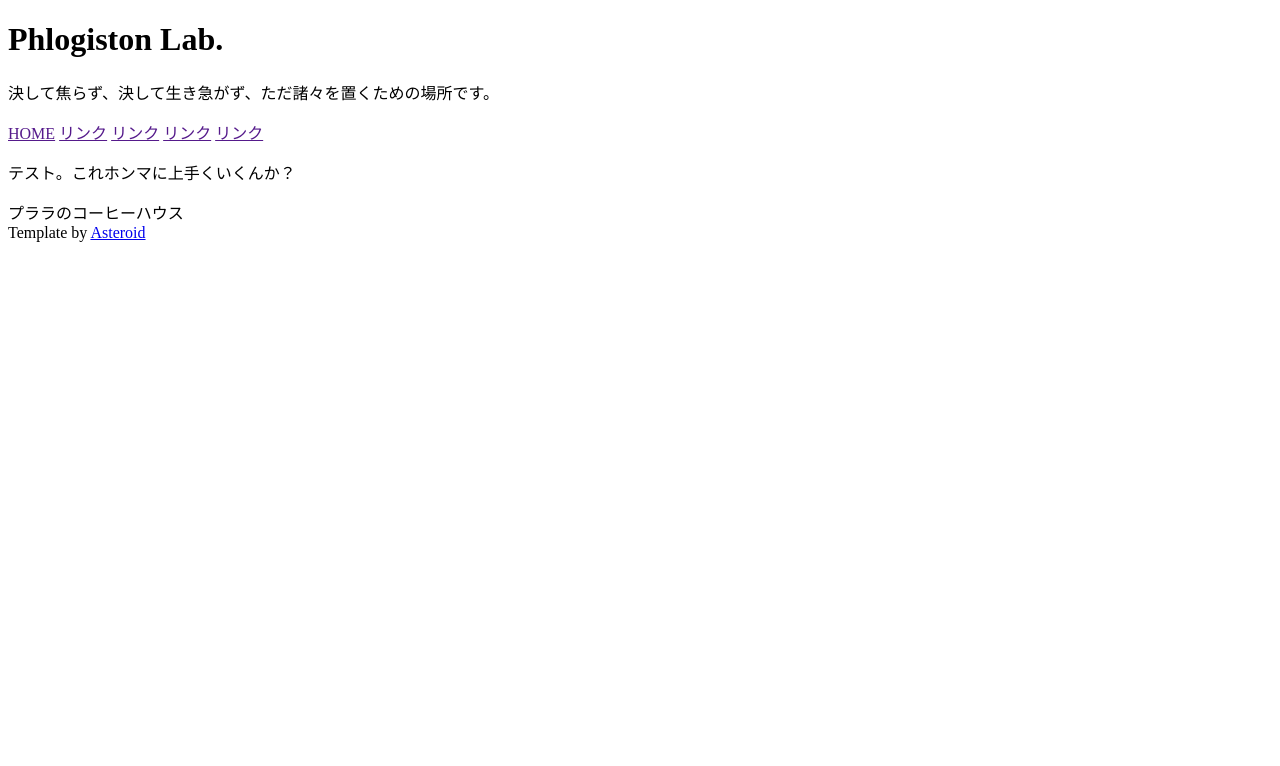
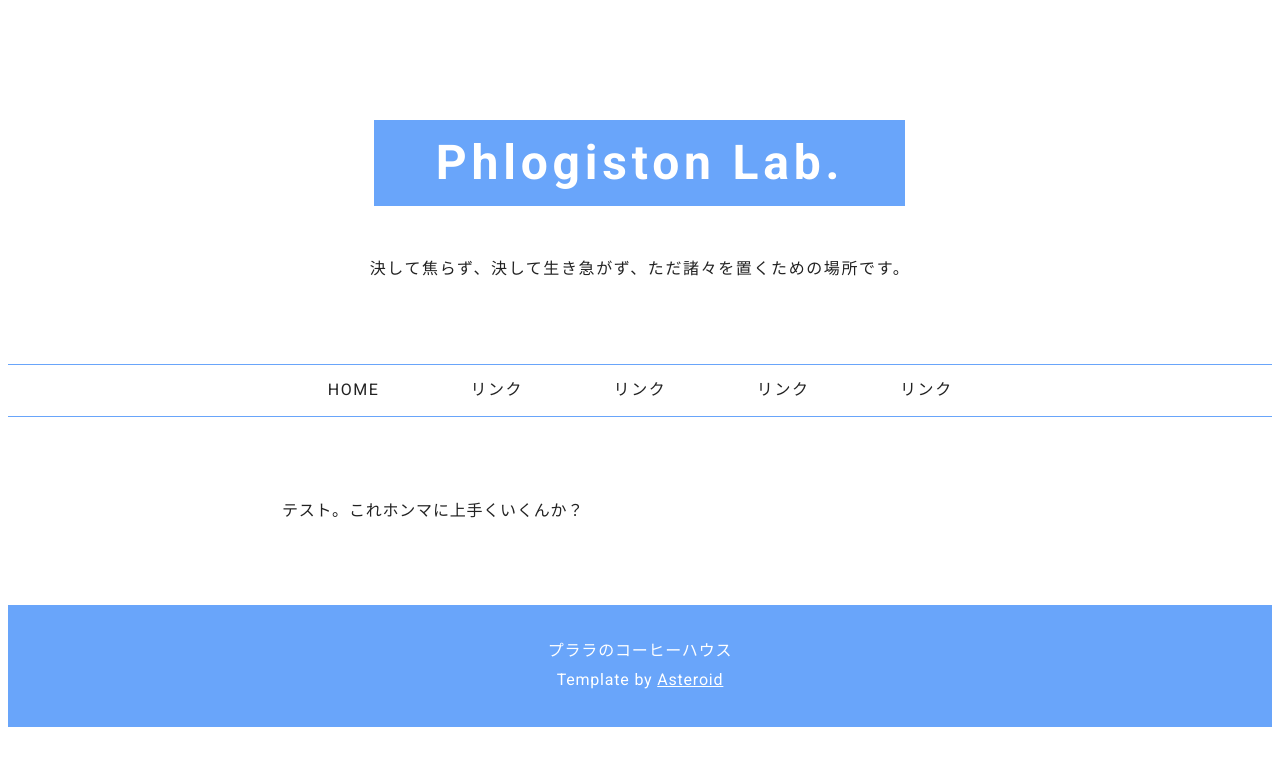
Before and after one commit to kipra7/web, a Jekyll site: the page built from science/index.md, in a window 1280 px wide. Shown: the top 766 px of the page. Built offline with Jekyll 4.4.1, drawn with Linux system fonts in a browser that asks for light colours; nearby versions of some CDN libraries.

Commit message:
Update "/"web(powerplay)

```diff
--- a/_layouts/default.html
+++ b/_layouts/default.html
@@ -13,7 +13,7 @@
     <link rel="preconnect" href="https://fonts.googleapis.com">
     <link rel="preconnect" href="https://fonts.gstatic.com" crossorigin>
     <link rel="preload" href="https://fonts.googleapis.com/css2?family=Roboto:wght@400;700&display=swap" as="style" onload="this.onload=null;this.rel='stylesheet'">
-    <link rel="stylesheet" href="css/style.css">
+    <link rel="stylesheet" href="/web/css/style.css">
     <link rel="stylesheet" href="https://cdnjs.cloudflare.com/ajax/libs/highlight.js/11.9.0/styles/atom-one-dark.min.css">
     <script src="https://cdnjs.cloudflare.com/ajax/libs/highlight.js/11.9.0/highlight.min.js"></script>
     <!-- and it's easy to individually load additional languages -->
@@ -42,7 +42,7 @@
 </div>
 <footer class="center">
   <div id="pagetop" hidden>
-    <img src="kotweb/kotweb001.png" width="320px">
+    <img src="/web/kotweb/kotweb001.png" width="320px">
   </div>
         プララのコーヒーハウス <br>
         Template by <a href="https://asteroid19.netlify.app/">Asteroid</a>
```
